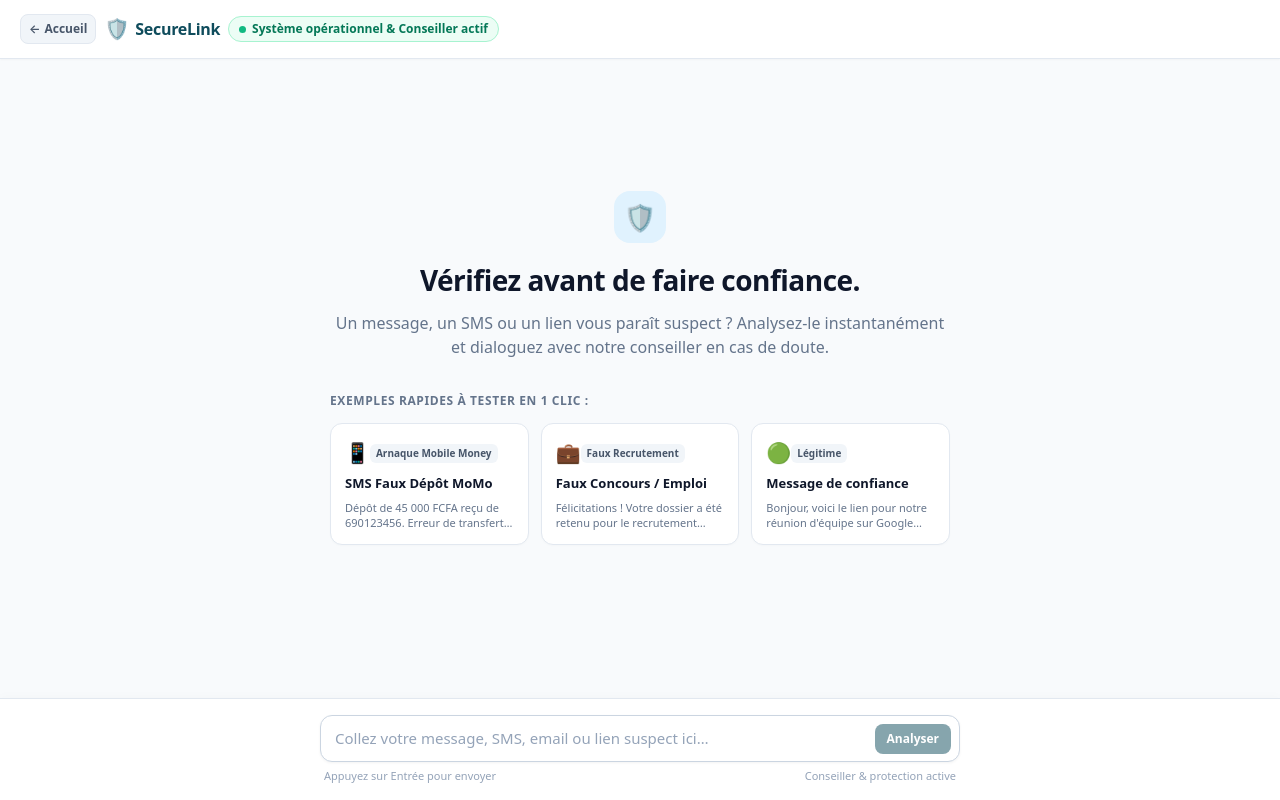
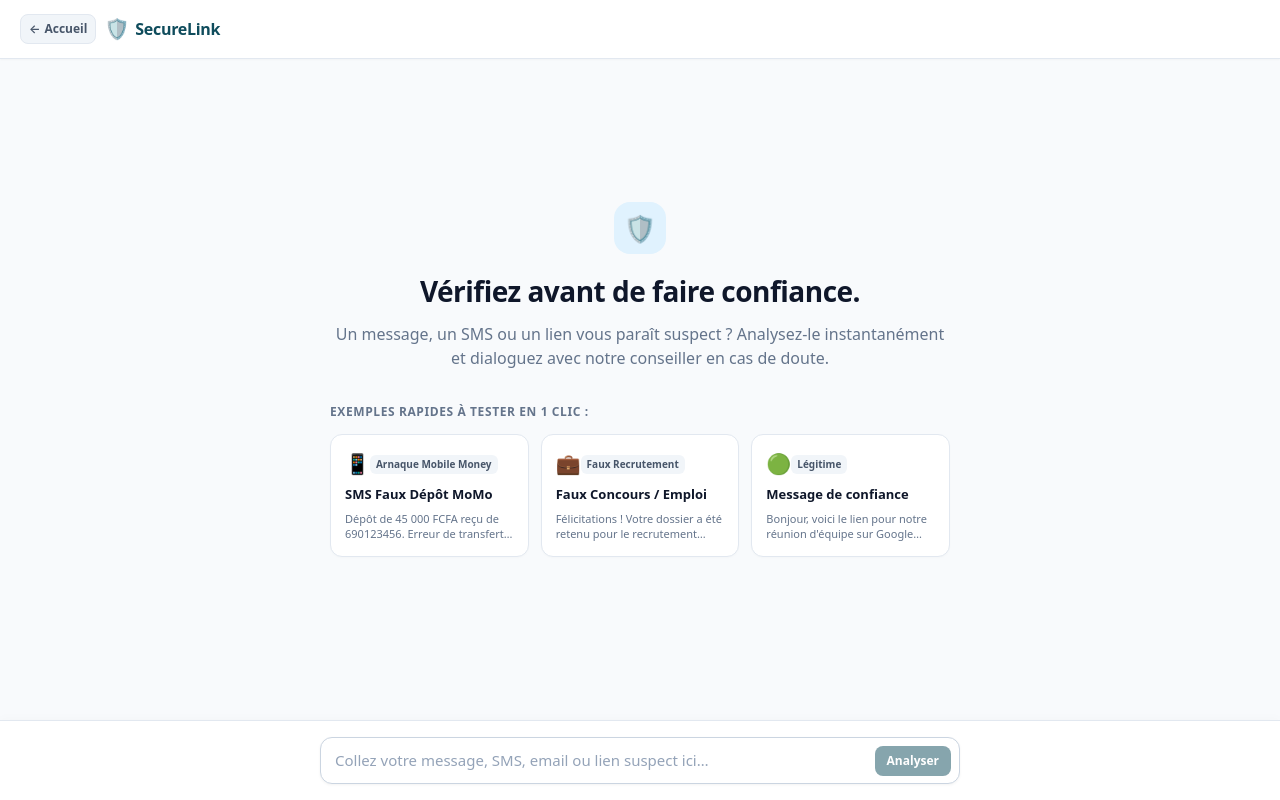
Before and after one commit to moumbagnanchareibrahimsoudess-design/securelink, a Next.js app: page /analyse in a window 1280 px wide. Built offline with nearby package versions, Linux system fonts and the light colour scheme.

Commit message:
refactor(ui): clean up header badges and remove bottom keyboard hint for minimalist UX

```diff
--- a/app/analyse/page.tsx
+++ b/app/analyse/page.tsx
@@ -522,63 +522,6 @@ Vérifié avec SecureLink.`;
             >
               SecureLink
             </span>
-          </div>
-
-          <div
-            className="hidden md:inline-flex"
-            style={{
-              alignItems: "center",
-              gap: 6,
-              backgroundColor: "#ECFDF5",
-              color: "#047857",
-              padding: "3px 10px",
-              borderRadius: 9999,
-              fontSize: 12,
-              fontWeight: 600,
-              border: "1px solid #A7F3D0",
-              whiteSpace: "nowrap",
-            }}
-          >
-            <span
-              style={{
-                width: 7,
-                height: 7,
-                borderRadius: "50%",
-                backgroundColor: "#10B981",
-                display: "inline-block",
-                animation: "pulse-dot 2s infinite ease-in-out",
-              }}
-            />
-            Système opérationnel & Conseiller actif
-          </div>
-
-          <div
-            className="inline-flex md:hidden"
-            style={{
-              alignItems: "center",
-              gap: 5,
-              backgroundColor: "#ECFDF5",
-              color: "#047857",
-              padding: "2px 7px",
-              borderRadius: 9999,
-              fontSize: 11,
-              fontWeight: 600,
-              border: "1px solid #A7F3D0",
-              whiteSpace: "nowrap",
-              flexShrink: 0,
-            }}
-          >
-            <span
-              style={{
-                width: 6,
-                height: 6,
-                borderRadius: "50%",
-                backgroundColor: "#10B981",
-                display: "inline-block",
-                animation: "pulse-dot 2s infinite ease-in-out",
-              }}
-            />
-            En ligne
           </div>
         </div>
 
@@ -1469,26 +1412,6 @@ Vérifié avec SecureLink.`;
               </button>
             </div>
           </div>
-          <div
-            style={{
-              display: "flex",
-              justifyContent: "space-between",
-              alignItems: "center",
-              marginTop: 6,
-              padding: "0 4px",
-              fontSize: 11,
-              color: "#94A3B8",
-              gap: 8,
-              flexWrap: "wrap",
-            }}
-          >
-            <span>
-              {hasStarted
-                ? "Entrée pour envoyer votre question ou lancer une analyse"
-                : "Appuyez sur Entrée pour envoyer"}
-            </span>
-            <span className="hidden sm:inline">Conseiller & protection active</span>
-          </div>
         </div>
       </div>
     </div>
```
